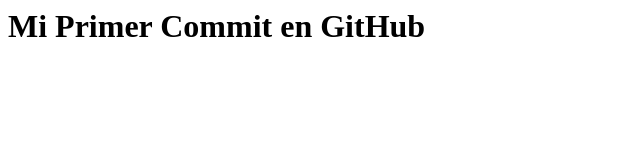
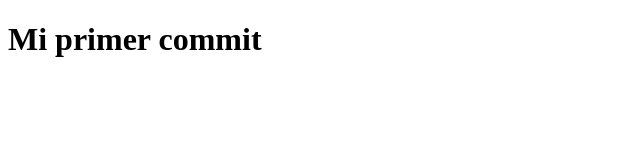
Before and after one commit to JoseV0105/mi-primer-commit, a plain HTML site: page index.html in a window 1280 px wide. Shown: the whole page, without its empty margins (0-640 px from the left). Drawn offline with Linux system fonts and the light colour scheme.

Commit message:
Correcciones
Agregué la estructura html

```diff
--- a/index.html
+++ b/index.html
@@ -1 +1,9 @@
-<h1> Mi Primer Commit en GitHub </h1>
+<!DOCTYPE html>
+<html lang="en">
+    <Head>
+        <title>Desarrollo web</title>
+    </Head>
+    <body>
+    <H1>Mi primer commit</H1>
+</body>
+</html>
```
